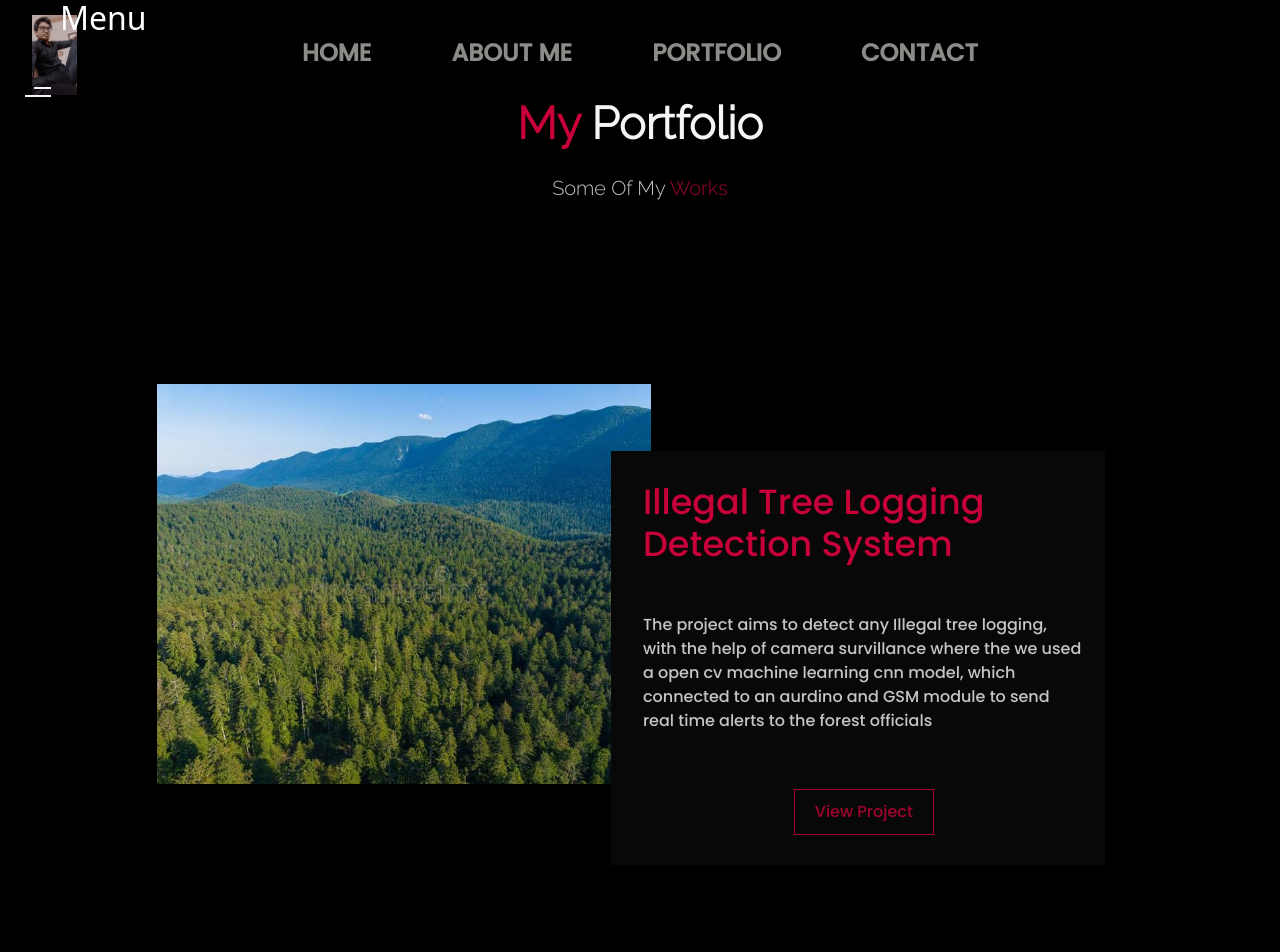
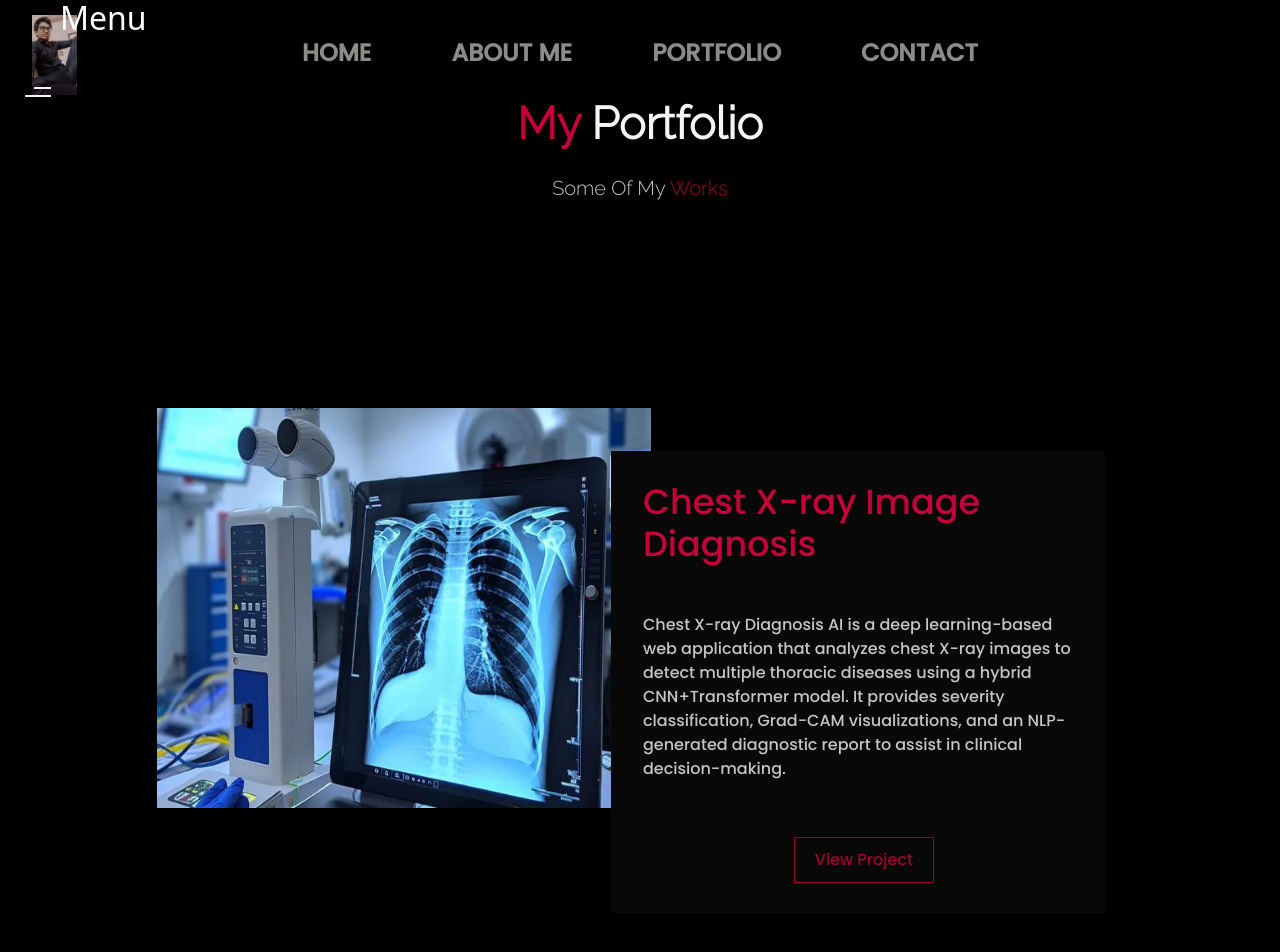
Before and after one commit to Raghavendar-Sanagam/My-Portfolio, a plain HTML site: page portfolio.html in a window 1280 px wide. Shown: the top 952 px of the page. Drawn offline with nearby package versions, Linux system fonts and the light colour scheme.

Commit message:
portfolio.html

```diff
--- a/portfolio.html
+++ b/portfolio.html
@@ -49,11 +49,35 @@
             Some Of My <span class="color"> Works</span></span
           >
         </div>
+     <div class="portfolio">
+            <div class="portfolio-image">
+              <a href="https://github.com/Raghavendar-Sanagam/Chest-X-ray-Image-Diagnosis" target="_blank">
+                <img src="images/X-ray.jpeg" alt="portfolio-first" />
+              </a>
+            </div>
+            <div class="portfolio-text">
+              <h2>Chest X-ray Image Diagnosis</h2>
+              <p>
+                Chest X-ray Diagnosis AI is a deep learning-based web application that analyzes chest X-ray images to detect multiple thoracic diseases using a hybrid CNN+Transformer model.
+                It provides severity classification, Grad-CAM visualizations, and an NLP-generated diagnostic report to assist in clinical decision-making.
+              </p>
+              <div class="button">
+                <a
+                  href="https://github.com/Raghavendar-Sanagam/Chest-X-ray-Image-Diagnosis"
+                  target="_blank"
+                  ><button>
+                    <span class="index">
+                      View Project<i class="gg-arrow-right"></i
+                    ></span></button
+                ></a>
+              </div>
+            </div>
+          </div>
         <div id="portfolio-content">
           <div class="portfolio portfolio-first">
             <div class="portfolio-image">
               <a href="https://github.com/Raghavendar-Sanagam/Illegal-Tree-Logging-Detection-System" target="_blank">
-                <img src="images/Forest.jpg" alt="portfolio-first" />
+                <img src="images/Forest.jpg" alt="portfolio-second" />
               </a>
             </div>
             <div class="portfolio-text">
@@ -77,7 +101,7 @@
           <div class="portfolio">
             <div class="portfolio-image">
               <a href="https://github.com/Raghavendar-Sanagam/Movie-Recommendation-model" target="_blank">
-                <img src="images/Movies.jpg" alt="portfolio-first" />
+                <img src="images/Movies.jpg" alt="portfolio-third" />
               </a>
             </div>
             <div class="portfolio-text">
@@ -102,7 +126,7 @@
           <div class="portfolio">
             <div class="portfolio-image">
               <a href="https://github.com/Raghavendar-Sanagam/API-Server" target="_blank">
-                <img src="images/banks.jpg" alt="portfolio-first" />
+                <img src="images/banks.jpg" alt="portfolio-fourth" />
               </a>
             </div>
             <div class="portfolio-text">
@@ -125,7 +149,7 @@
             </div>
           </div>
 
-          <div class="portfolio portfolio-third">More coming soon...</div>
+          <div class="portfolio portfolio">More coming soon...</div>
         </div>
       </div>
 </body>
```
